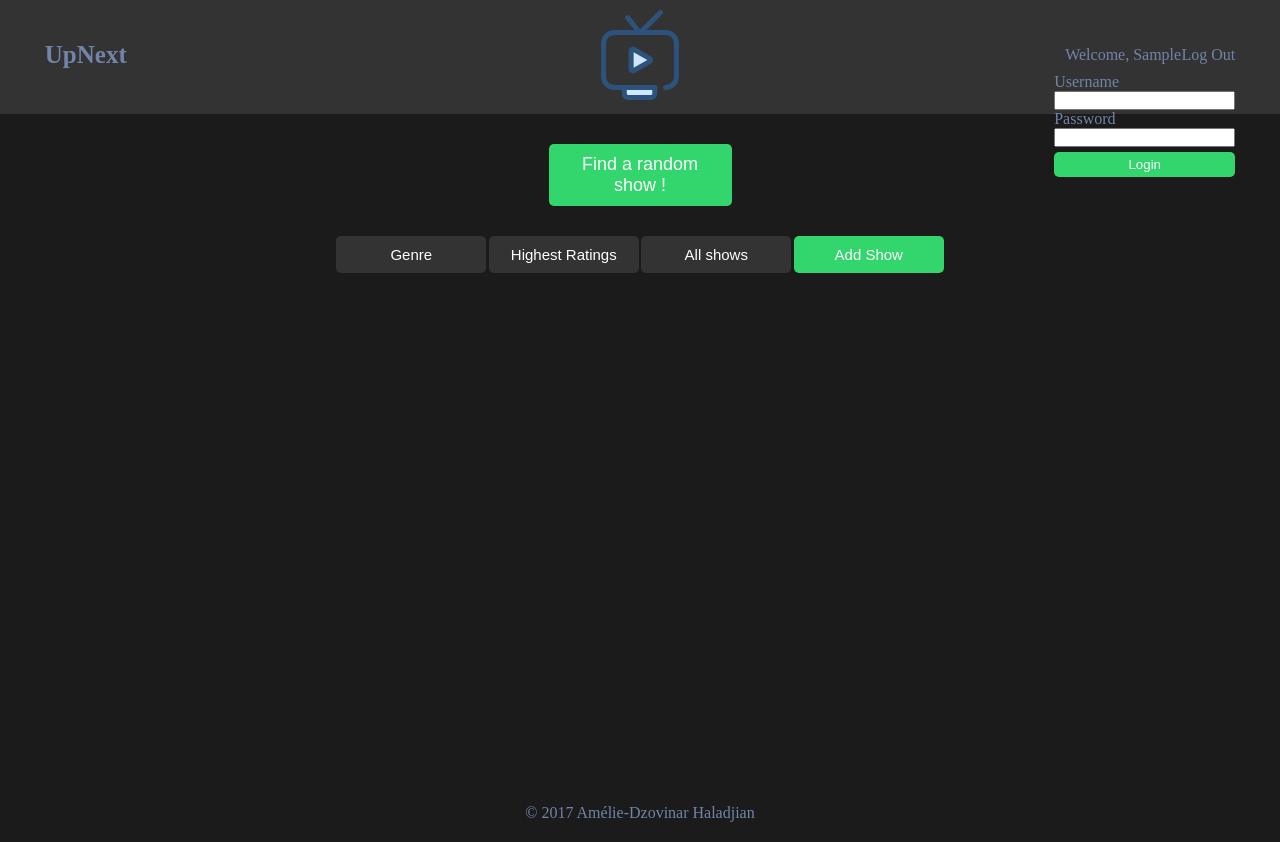
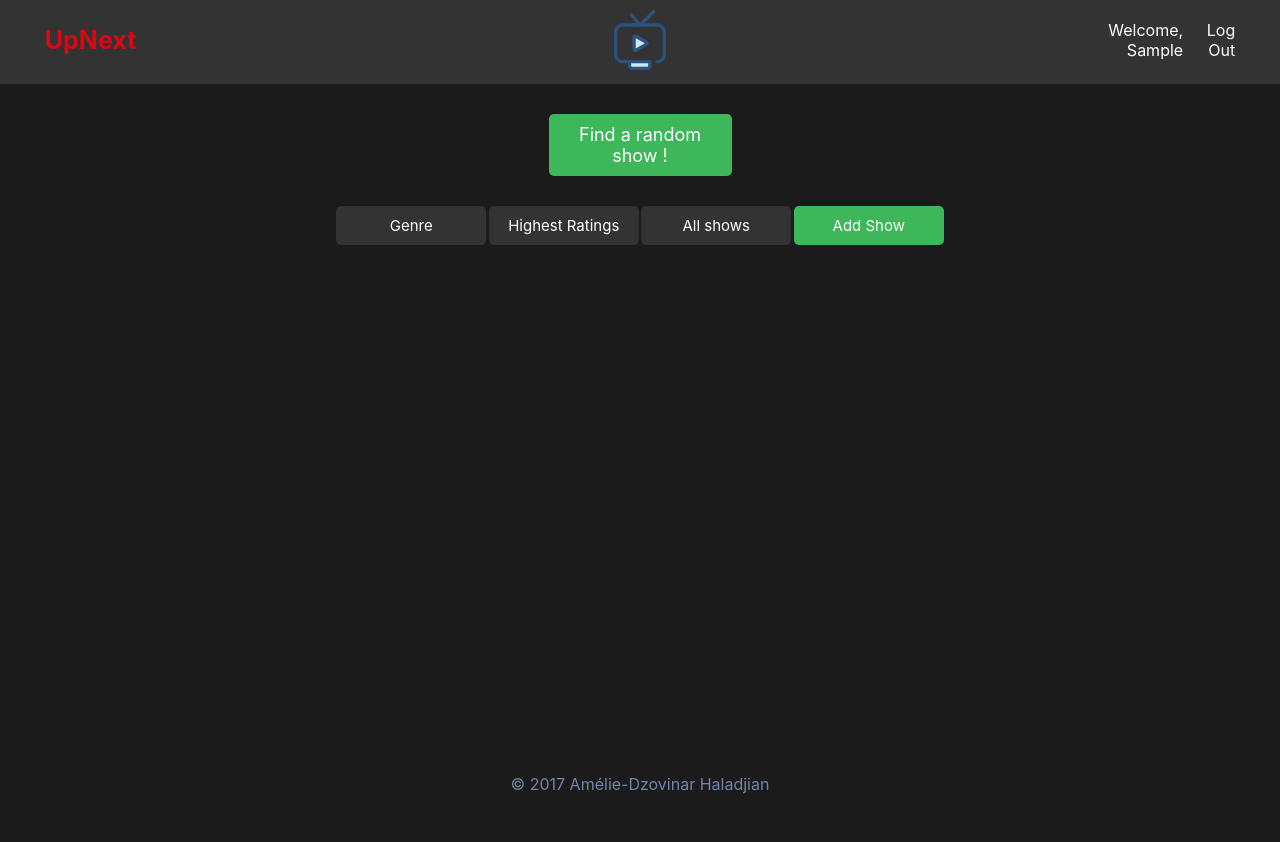
Before and after one commit to Dzov/NextWatch, a PHP site: page / in a window 1280 px wide. After the commit the page ends 794 px from the top, so only its background shows below. Run offline with PHP 8.4, Linux system fonts and the light colour scheme; the visitor is signed in with stand-in values (Sample User, id 1); data that the repository does not hold is empty; some libraries are stand-ins or nearby versions.

Commit message:
styling and login dropdown

```diff
--- a/controllers/login.php
+++ b/controllers/login.php
@@ -31,25 +31,9 @@ function login() {
 }
 
 function adminPanel() {
-
   if($_SESSION['admin'] == true) {
     require "views/adminShowCard.php";
   } else {
     require "views/showCard.php";
   }
 }
-
-function addShowBtn() {
-  if($_SESSION['admin'] == true) {
-    return "<button class='button addBtn'><a href='controllers/admin.php?create=true'>Add Show</a></button>";
-  }
-}
-
-function headerDisplay() {
-
-  if(isset($_SESSION['username'])) {
-    return "<div class='flex justifyBetween'><p class='selfCenter'>Welcome, " . ucfirst($_SESSION['username']) . "</p><p><a href='controllers/logout.php'>Log Out</a></div>";
-  } else {
-    return "<p class='selfCenter'>Log In</p>";
-  }
-}
--- a/css/main.css
+++ b/css/main.css
@@ -2,7 +2,8 @@
 * {
   box-sizing: border-box;
   margin: 0;
-  padding: 0; }
+  padding: 0;
+  font-family: -apple-system, BlinkMacSystemFont,  "Segoe UI", "Roboto", "Oxygen", "Ubuntu", "Cantarell",  "Fira Sans", "Droid Sans", "Helvetica Neue",  sans-serif; }
 
 ul {
   list-style-type: none; }
@@ -20,12 +21,11 @@ main {
   margin: 30px;
   min-height: calc(100vh - 190px); }
 
-.btnList {
-  margin: 30px 0 40px;
-  width: 50%;
-  align-self: center; }
+.greenBg {
+  background-color: #3eb75a; }
 
-.button, .randomBtn, .dropContent, .controlBtn {
+/* Buttons */
+.btn, .formBtn, .controlBtn, .randomBtn {
   background-color: #333333;
   padding: 10px;
   width: 150px;
@@ -34,12 +34,74 @@ main {
   color: white;
   border-radius: 5px;
   outline: none;
-  border: none; }
+  border: none;
+  cursor: pointer; }
+
+.formBtn {
+  margin-top: 10px;
+  background-color: #3eb75a; }
+
+.controlBtn {
+  flex: .3;
+  padding: 5px; }
+
+.editBtn, .addBtn {
+  background-color: #3eb75a; }
+
+.deleteBtn {
+  background-color: #D80914; }
+
+/* Forms */
+.form input, .form textarea {
+  padding: 8px;
+  border-radius: 5px;
+  border-width: 1px; }
+.form label {
+  color: white;
+  font-size: 15px;
+  margin-top: 10px;
+  margin-bottom: 5px; }
+
+.loginFormContainer {
+  position: relative;
+  flex: 1; }
+  .loginFormContainer p {
+    text-align: right; }
+
+.loginForm {
+  background-color: white;
+  padding: 20px;
+  border-radius: 5px;
+  position: absolute;
+  right: 0;
+  top: 150%; }
+  .loginForm label {
+    color: #333333; }
+
+/*   HEADER   */
+.mainHeader {
+  padding: 10px 3.5%;
+  border-bottom: 4px solid #333333;
+  background-color: #333333;
+  color: white; }
+  .mainHeader h1 {
+    flex: 1;
+    align-self: center;
+    font-size: 25px;
+    color: #D80914; }
+  .mainHeader img {
+    flex: 5; }
+
+/*  NAV  */
+.btnList {
+  margin: 30px 0 40px;
+  width: 50%;
+  align-self: center; }
 
 .randomBtn {
-  background-color: #33d66c;
   font-size: 18px;
-  width: 15%; }
+  width: 15%;
+  background-color: #3eb75a; }
 
 .dropDownMenu {
   position: relative; }
@@ -54,41 +116,10 @@ main {
       color: #7284A8; }
 
 .dropDownMenu:hover .dropContent {
-  display: block; }
+  display: flex;
+  flex-direction: column; }
 
-/*   HEADER   */
-.mainHeader {
-  padding: 10px 3.5%;
-  border-bottom: 4px solid #333333;
-  background-color: #333333; }
-  .mainHeader h1 {
-    flex: 1;
-    align-self: center;
-    font-size: 25px; }
-  .mainHeader img {
-    flex: 5; }
-
-/* LogIn Form */
-.formContainer {
-  position: relative;
-  flex: 1; }
-  .formContainer p {
-    text-align: right; }
-  .formContainer .loginForm {
-    /*display: none; */
-    position: absolute;
-    right: 0;
-    top: 150%; }
-    .formContainer .loginForm .loginBtn {
-      background-color: #33d66c;
-      margin-top: 5px;
-      padding: 5px;
-      color: white;
-      outline: none;
-      border: none;
-      border-radius: 5px; }
-
-/*   SHOW ARTICLES   */
+/*   TVSHOW ARTICLES   */
 .showCard {
   flex-basis: 22%;
   margin: 15px auto;
@@ -123,25 +154,6 @@ main {
 .controlsList {
   margin-bottom: 15px; }
 
-.controlBtn {
-  flex: .3;
-  padding: 5px; }
-
-.editBtn, .addBtn, .updateBtn {
-  background-color: #33d66c; }
-
-.deleteBtn {
-  background-color: red; }
-
-/* editForm */
-.editForm input, .editForm textarea {
-  padding: 10px; }
-.editForm label {
-  font-size: 18px;
-  margin-top: 10px; }
-.editForm .updateBtn {
-  margin-top: 10px; }
-
 /*   FOOTER   */
 footer {
   padding: 20px;
--- a/scss/main.scss
+++ b/scss/main.scss
@@ -1,8 +1,9 @@
 $textcolor : #7284A8;
 $bgColor: #1B1B1B;
 $lightGrey: #333333;
-$greenColor: #33d66c;
+$greenColor: #3eb75a;
 $borderRadius : 5px;
+$redColor: #D80914;
 
 
 /*   GENERAL STYLES   */
@@ -11,6 +12,10 @@ $borderRadius : 5px;
   box-sizing: border-box;
   margin: 0;
   padding: 0;
+  font-family: -apple-system, BlinkMacSystemFont,
+    "Segoe UI", "Roboto", "Oxygen", "Ubuntu", "Cantarell",
+    "Fira Sans", "Droid Sans", "Helvetica Neue",
+    sans-serif;
 }
 
 ul {
@@ -33,13 +38,13 @@ main {
   min-height: calc(100vh - 190px);
 }
 
-.btnList {
-  margin: 30px 0 40px;
-  width: 50%;
-  align-self: center;
+.greenBg {
+  background-color: $greenColor;
 }
 
-.button {
+/* Buttons */
+
+.btn {
   background-color: $lightGrey;
   padding: 10px;
   width: 150px;
@@ -49,13 +54,99 @@ main {
   border-radius: $borderRadius;
   outline: none;
   border: none;
+  cursor: pointer;
+}
+
+.formBtn {
+  @extend .btn;
+  margin-top: 10px;
+  background-color: $greenColor;
+}
+
+.controlBtn {
+  @extend .btn;
+  flex: .3;
+  padding: 5px;
+}
+
+.editBtn, .addBtn {
+  background-color: $greenColor;
+}
+
+.deleteBtn {
+  background-color: $redColor;
+}
+
+/* Forms */
+
+.form {
+  input, textarea {
+    padding: 8px;
+    border-radius: $borderRadius;
+    border-width: 1px;
+  }
+  label {
+    color: white;
+    font-size: 15px;
+    margin-top: 10px;
+    margin-bottom: 5px;
+  }
+}
+
+.loginFormContainer {
+  position: relative;
+  flex: 1;
+  p {
+    text-align: right;
+  }
+}
+
+.loginForm{
+  background-color: white;
+  padding: 20px;
+  border-radius: $borderRadius;
+  position: absolute;
+  right: 0;
+  top: 150%;
+  label {
+    color: $lightGrey;
+  }
+}
+
+/*   HEADER   */
+
+.mainHeader {
+  padding: 10px 3.5%;
+  border-bottom: 4px solid $lightGrey;
+  background-color: $lightGrey;
+  color: white;
+  h1 {
+    flex: 1;
+    align-self: center;
+    font-size: 25px;
+    color: $redColor;
+  }
+  img {
+    flex: 5;
+  }
+}
+
+
+
+
+/*  NAV  */
+
+.btnList {
+  margin: 30px 0 40px;
+  width: 50%;
+  align-self: center;
 }
 
 .randomBtn {
-  @extend .button;
-  background-color: $greenColor;
+  @extend .btn;
   font-size: 18px;
   width: 15%;
+  background-color: $greenColor;
 }
 
 .dropDownMenu {
@@ -66,7 +157,6 @@ main {
   position: absolute;
   z-index: 1;
   display: none;
-  @extend .button;
   li {
     margin-bottom: 10px;
     &:hover {
@@ -76,53 +166,12 @@ main {
 }
 
 .dropDownMenu:hover .dropContent {
-  display: block;
+  display: flex;
+  flex-direction: column;
 }
 
 
-/*   HEADER   */
-
-.mainHeader {
-  padding: 10px 3.5%;
-  border-bottom: 4px solid $lightGrey;
-  background-color: $lightGrey;
-  h1 {
-    flex: 1;
-    align-self: center;
-    font-size: 25px
-  }
-  img {
-    flex: 5;
-  }
-}
-
-/* LogIn Form */
-.formContainer {
-  position: relative;
-  flex: 1;
-  p {
-    text-align: right;
-  }
-  .loginForm {
-  /*display: none; */
-  position: absolute;
-  right: 0;
-  top: 150%;
-  .loginBtn {
-    background-color: $greenColor;
-    margin-top: 5px;
-    padding: 5px;
-    color: white;
-    outline: none;
-    border: none;
-    border-radius: $borderRadius;
-  }
-  }
-}
-
-
-
-/*   SHOW ARTICLES   */
+/*   TVSHOW ARTICLES   */
 
 .showCard {
   flex-basis: 22%;
@@ -161,40 +210,19 @@ main {
   text-align: justify;
 }
 
+
+
+
+
+
 /* ADMIN PANEL */
 
 .controlsList {
   margin-bottom: 15px;
 }
 
-.controlBtn {
-  @extend .button;
-  flex: .3;
-  padding: 5px;
-}
 
-.editBtn, .addBtn, .updateBtn {
-  background-color: $greenColor;
-}
 
-.deleteBtn {
-  background-color: red;
-}
-
-/* editForm */
-
-.editForm {
-  input, textarea {
-    padding: 10px;
-  }
-  label {
-    font-size: 18px;
-    margin-top: 10px;
-  }
-  .updateBtn {
-    margin-top: 10px;
-  }
-}
 
 
 /*   FOOTER   */
--- a/views/updateForm.php
+++ b/views/updateForm.php
@@ -1,4 +1,4 @@
-<form action="" method="post" class="flexColumn editForm">
+<form action="" method="post" class="flexColumn form">
   <?php while($show = $shows->fetch()) { ?>
   <label for="title">Title</label>
   <input type="text" name="title" id="title" value="<?= $show['show_title'] ?>">
@@ -14,5 +14,5 @@
 }
 $shows->closeCursor();
 ?>
-<input type="submit" name="update" class="updateBtn button selfCenter" value="Update">
+<input type="submit" name="update" class="formBtn selfCenter" value="Update">
 </form>
--- a/views/view.php
+++ b/views/view.php
@@ -15,15 +15,22 @@
   <!-- Header -->
   <header class="mainHeader flex">
     <h1 class="brand"><a href="index.php">UpNext</a></h1>
-    <img src="img/television.svg" alt='NextWatch Icon' height="90">
-    <div class="formContainer selfCenter">
-      <?= headerDisplay(); ?>
-      <form class="loginForm flexColumn" action="index.php" method="post">
+    <img src="img/television.svg" alt='NextWatch Icon' height="60">
+    <div class="loginFormContainer selfCenter">
+      <?php if(isset($_SESSION['username'])) { ?>
+      <div class='flex justifyBetween'>
+        <p class='selfCenter'>Welcome, <?= ucfirst($_SESSION['username']) ?></p>
+        <p><a href='controllers/logout.php'>Log Out</a></p>
+      </div>
+      <?php } else { ?>
+      <p class='selfCenter loginBtn' ng-click='show= !show'><a href="#">Log In</a></p>
+      <?php } ?>
+      <form class="loginForm form flexColumn" action="index.php" method="post" ng-show='show'>
         <label for="username">Username</label>
         <input id="username" type="text" name="username" required="">
         <label for="pwd">Password</label>
         <input id="pwd" type="password" name="pwd" required="">
-        <input class="loginBtn" type="submit" name="submit" value="Login">
+        <input class="greenBg formBtn" type="submit" name="submit" value="Login">
       </form>
     </div>
   </header>
@@ -33,8 +40,8 @@
     <button class="randomBtn selfCenter" ng-click=''>Find a random show !</button>
     <div class="btnList flex justifyAround">
       <div class="dropDownMenu">
-        <button class="button genreBtn">Genre</button>
-        <ul class="dropContent">
+        <button class="btn" ng-click='show=!show'>Genre</button>
+        <ul class="dropContent btn" ng-show='show'>
           <li ng-click='myFilter = {Genre : "Adventure"}'>Adventure</li>
           <li ng-click='myFilter = {Genre : "Animation"}'>Animation</li>
           <li ng-click='myFilter = {Genre : "Comedy"}'>Comedy</li>
@@ -43,9 +50,11 @@
           <li ng-click='myFilter = {Genre : "Sci-Fi"}'>Sci-Fi</li>
         </ul>
       </div>
-      <button class="button" ng-click='myFilter = {Rating : "9.5"}'>Highest Ratings</button>
-      <button class="button" ng-click='myFilter = {Genre : ""} '>All shows</button>
-      <?= addShowBtn(); ?>
+      <button class="btn" ng-click='myFilter = {Rating : "9.5"}'>Highest Ratings</button>
+      <button class="btn" ng-click='myFilter = {Genre : ""} '>All shows</button>
+      <?php if($_SESSION['admin'] == true) { ?>
+      <button class='addBtn btn '><a href='controllers/admin.php?create=true'>Add Show</a></button>
+      <?php } ?>
     </div>
     <!-- <h2 class="selfCenter">Here are a few suggestions to choose from</h2> -->
 
```
Also changed, not shown: views/createForm.php (+4 -4 lines), views/editView.php (+6 -10 lines), 1 other file.
